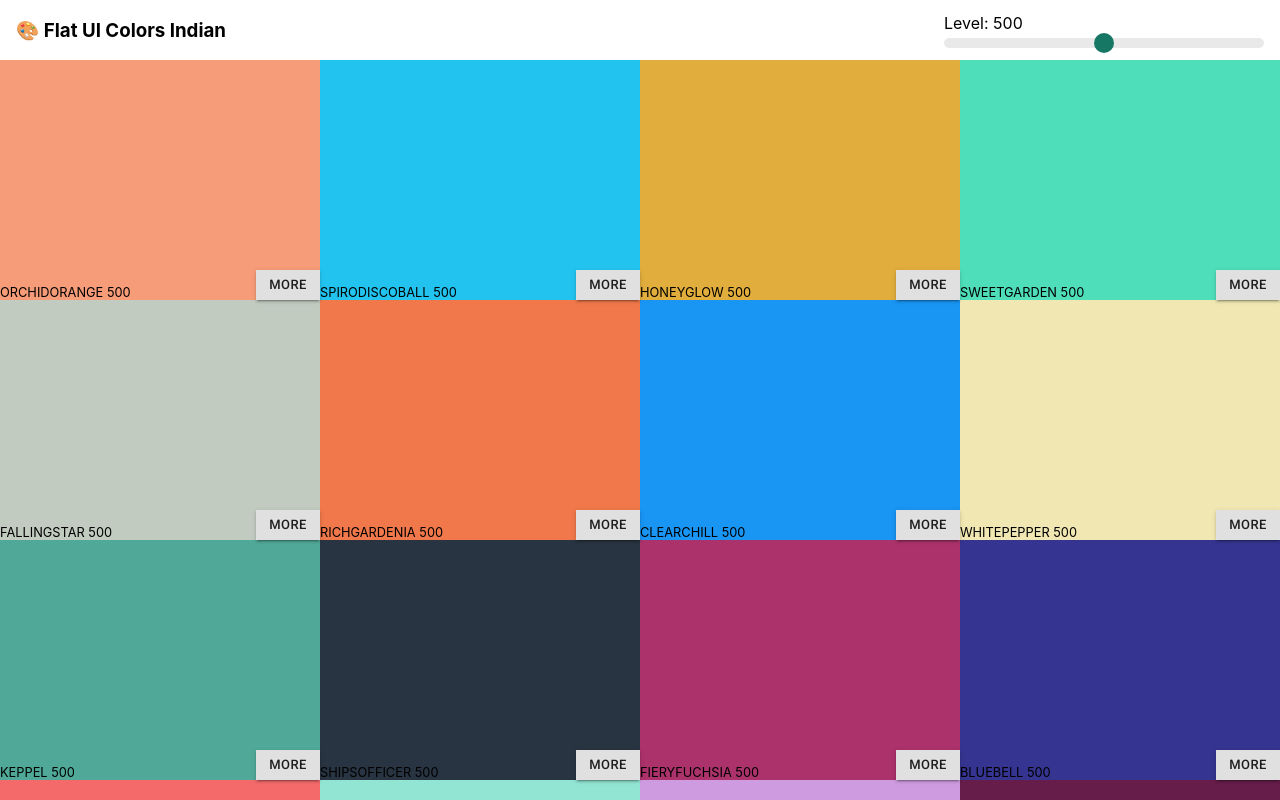
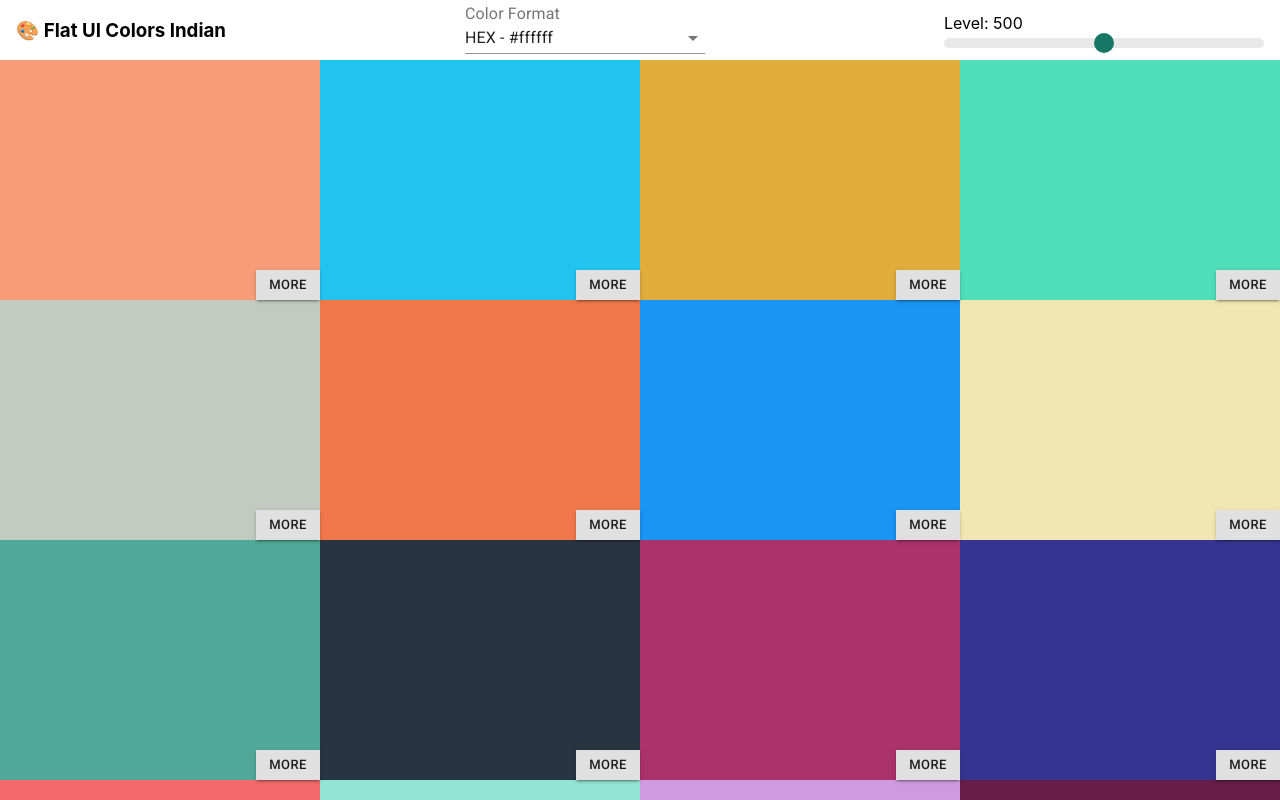
Before and after one commit to ahmady016/color-palettes, a React (Create React App) app: page / in a window 1280 px wide. Shown: the top 800 px of the page. Built offline with nearby package versions, Linux system fonts and the light colour scheme.

Commit message:
add ColorFormatSelect to change color format

```diff
--- /dev/null
+++ b/src/helpers/colorFormats.js
@@ -0,0 +1,5 @@
+export default [
+  { text: '#ffffff', value: 'hex' },
+  { text: 'rgb(255,255,255)', value: 'rgb' },
+  { text: 'rgba(255,255,255,1.0)', value: 'rgba' }
+]
--- a/src/palettes/Palette.js
+++ b/src/palettes/Palette.js
@@ -1,8 +1,15 @@
 import React from 'react'
 
+import { CopyToClipboard } from 'react-copy-to-clipboard'
 import styled from 'styled-components'
-import { CopyToClipboard } from 'react-copy-to-clipboard'
+
 import Button from '@material-ui/core/Button'
+import Select from '@material-ui/core/Select'
+import MenuItem from '@material-ui/core/MenuItem'
+import InputLabel from '@material-ui/core/InputLabel'
+
+import colorFormats from '../helpers/colorFormats'
+
 import Slider from 'rc-slider'
 import 'rc-slider/assets/index.css'
 import '../rc-slider.css'
@@ -15,6 +22,9 @@ const PaletteColors = styled.div`
   height: 100%;
   display: flex;
   flex-wrap: wrap;
+`
+const ColorFormatSelect = styled(Select)`
+  width: 15rem;
 `
 const ColorBoxInnerWrapper = styled.div`
   position: absolute;
@@ -102,10 +112,25 @@ const CopyMessageColor = styled.div`
 `
 //#endregion
 
-function PaletteHeader ({ paletteName, paletteEmoji, level, setLevel }) {
+function PaletteHeader ({ paletteName, paletteEmoji, level, setLevel, colorFormat, setColorFormat }) {
   return (
     <header className='flex-between px-1'>
     <h3>{paletteEmoji} {paletteName}</h3>
+    <div>
+      <InputLabel htmlFor='color-format'>Color Format</InputLabel>
+      <ColorFormatSelect
+        value={colorFormat}
+        onChange={e => setColorFormat(e.target.value)}
+        inputProps={{
+          id: 'color-format',
+          name: 'color-format'
+        }}
+      >
+        {colorFormats.map(({ value, text }) => (
+          <MenuItem value={value}>{value.toUpperCase()} - {text}</MenuItem>
+        ))}
+      </ColorFormatSelect>
+    </div>
     <div>
       <span>Level: {level}</span>
       <Slider
@@ -120,47 +145,50 @@ function PaletteHeader ({ paletteName, paletteEmoji, level, setLevel }) {
   )
 }
 
-function ColorBox ({ name, hex }) {
+function ColorBox ({ name, color }) {
   const [copied, setCopied] = React.useState(false)
   const doCopy = React.useCallback( () => {
     setCopied(true)
     setTimeout(() => setCopied(false), 1500)
   }, [])
   return (
-    <ColorBoxWrapper color={hex}>
+    <ColorBoxWrapper color={color}>
       <ColorBoxContent>
         <ColorName>{name}</ColorName>
         <ButtonMore size='small' variant='contained'>MORE</ButtonMore>
       </ColorBoxContent>
       <ColorBoxCopyWrapper>
-        <CopyToClipboard text={hex} onCopy={doCopy}>
+        <CopyToClipboard text={color} onCopy={doCopy}>
           <Button size='large' variant='contained'>COPY</Button>
         </CopyToClipboard>
       </ColorBoxCopyWrapper>
-      <CopyOverlay className={copied ? 'active' : ''} color={hex} />
+      <CopyOverlay className={copied ? 'active' : ''} color={color} />
       <CopyMessage className={copied ? 'active' : ''}>
         <CopyMessageText>Copied</CopyMessageText>
-        <CopyMessageColor>{hex}</CopyMessageColor>
+        <CopyMessageColor>{color}</CopyMessageColor>
       </CopyMessage>
     </ColorBoxWrapper>
   )
 }
 
-export default function Palette ({ name, emoji, colors }) {
+function Palette ({ name, emoji, colors }) {
   const [currentLevel, setCurrentLevel] = React.useState(500)
+  const [colorFormat, setColorFormat] = React.useState('hex')
   return (
     <PaletteWrapper className="palette">
       {/* palette header */}
       <PaletteHeader
+        paletteName={name}
+        paletteEmoji={emoji}
         level={currentLevel}
         setLevel={setCurrentLevel}
-        paletteName={name}
-        paletteEmoji={emoji}
+        colorFormat={colorFormat}
+        setColorFormat={setColorFormat}
       />
       {/* palette color boxes */}
       <PaletteColors className="palette-colors">
         {colors[currentLevel].map(color => (
-          <ColorBox key={color.name} {...color} />
+          <ColorBox key={color.name} color={color[colorFormat]} />
         ))}
       </PaletteColors>
       {/* palette footer */}
@@ -170,3 +198,5 @@ export default function Palette ({ name, emoji, colors }) {
     </PaletteWrapper>
   );
 }
+
+export default Palette
```
